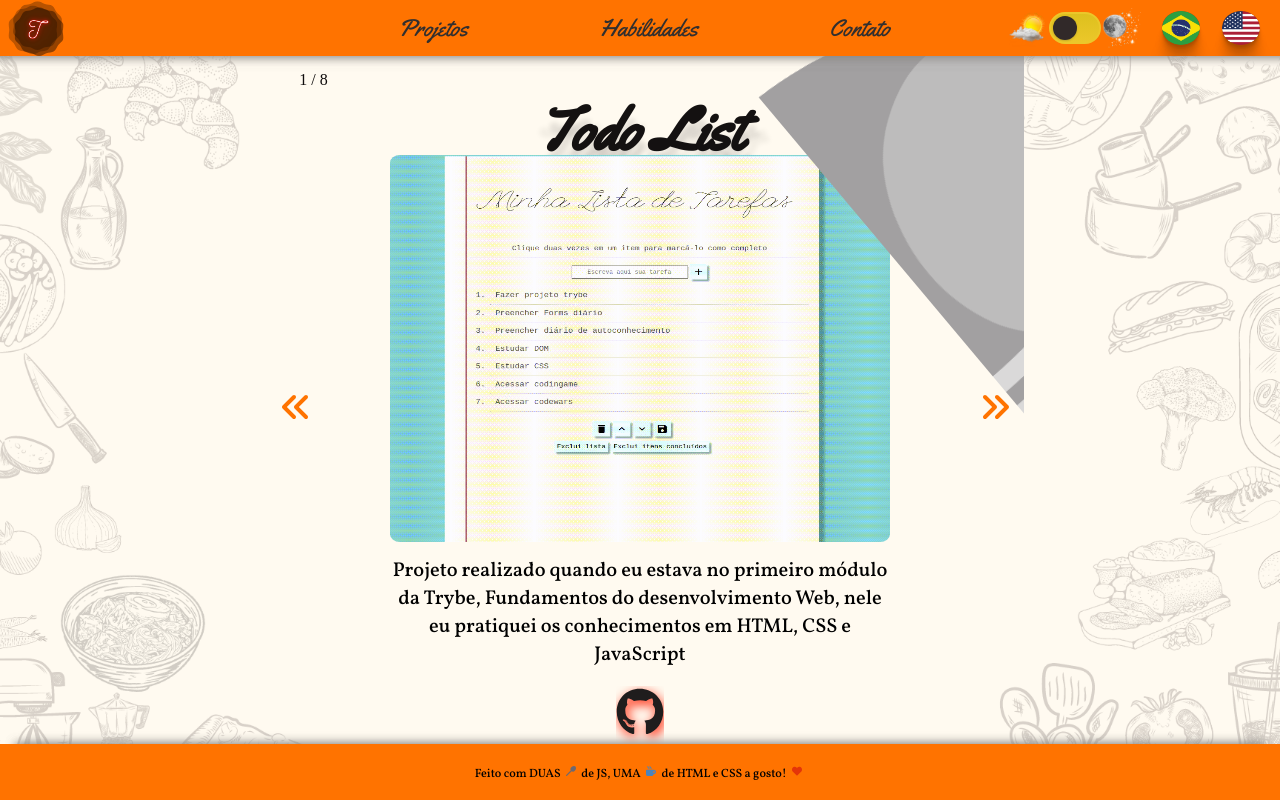
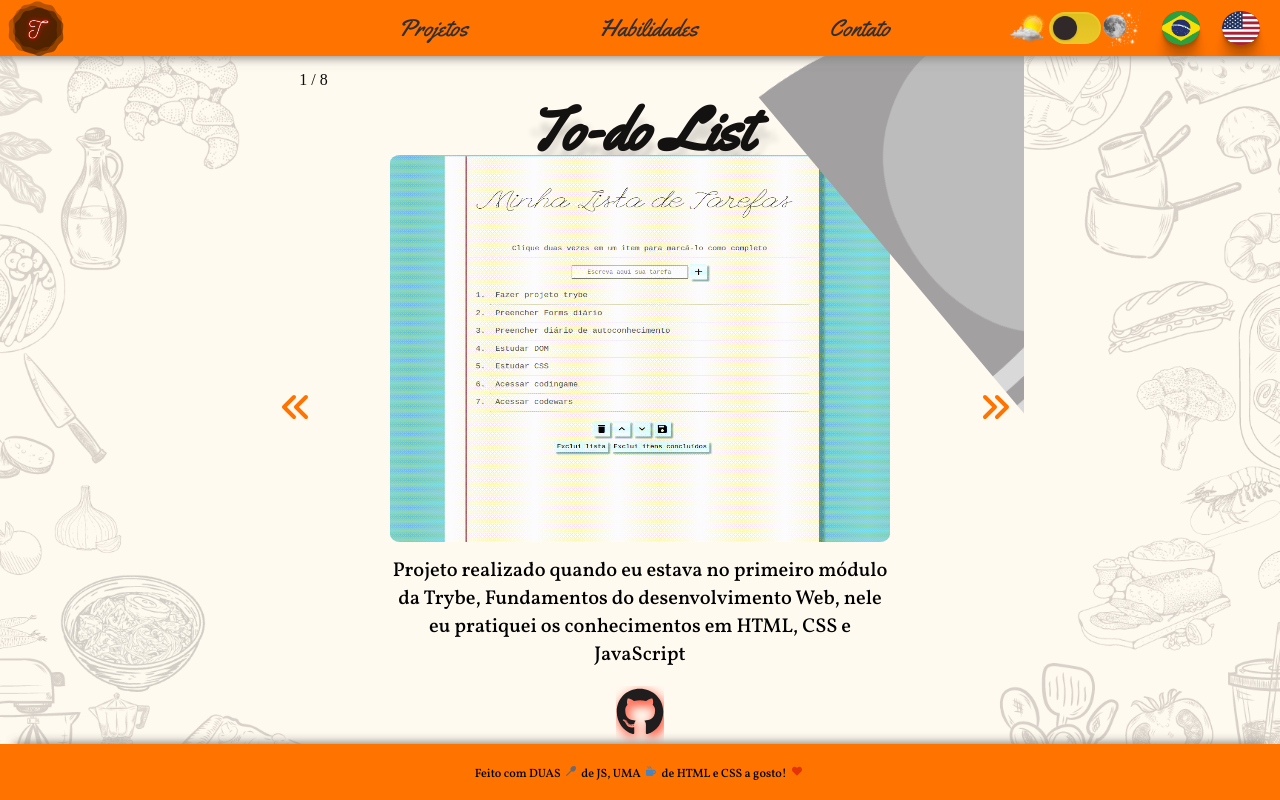
Before and after one commit to Tamyrescso/frontend_portfolio, a React (Create React App) app: page /projects in a window 1280 px wide. Built offline with nearby package versions, Linux system fonts and the light colour scheme.

Commit message:
correção ortográfica to-do

```diff
--- a/src/data/projectsData.js
+++ b/src/data/projectsData.js
@@ -9,7 +9,7 @@ import { starwars,
   blog_posts } from '../images/projects';
 const ptProjects = [
   {
-    title: 'Todo List',
+    title: 'To-do List',
     description: 'Projeto realizado quando eu estava no primeiro módulo da Trybe, Fundamentos do desenvolvimento Web, nele eu pratiquei os conhecimentos em HTML, CSS e JavaScript',
     repo: 'https://github.com/Tamyrescso/projetos_trybe/tree/main/fundamentos/todo_list',
     gif: todo,
@@ -61,7 +61,7 @@ const ptProjects = [
 
 const enProjects = [
   {
-    title: 'Todo List',
+    title: 'To-do List',
     description: "I've made this project when I was in the first module at Trybe, Web development fundamentals, in this project I practiced my knowledge in HTML, CSS and JavaScript",
     repo: 'https://github.com/Tamyrescso/projetos_trybe/tree/main/fundamentos/todo_list',
     gif: todo,
```
